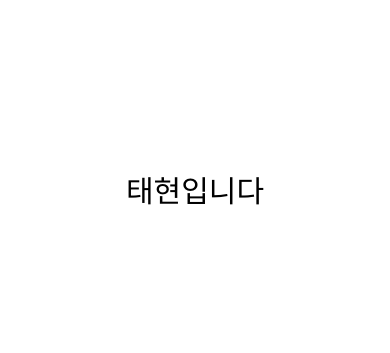
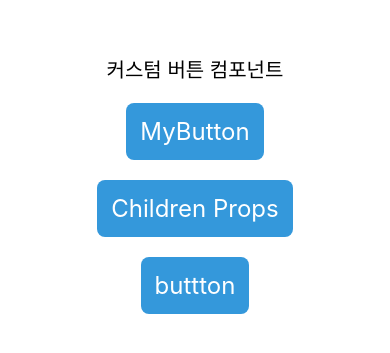
Before and after one commit to totquf/First-React-Native, a React Native app: screen / in a window 390 px wide. Shown: the part 233-586 px from the top of the page. Built offline with nearby package versions, Linux system fonts and the light colour scheme.

Commit message:
props공부

```diff
--- a/package.json
+++ b/package.json
@@ -1,6 +1,7 @@
 {
   "dependencies": {
     "expo": "^47.0.0",
+    "prop-types": "^15.8.1",
     "react": "18.1.0",
     "react-dom": "18.1.0",
     "react-native": "0.70.5",
--- a/scr/App.js
+++ b/scr/App.js
@@ -1,18 +1,21 @@
 import React from "react";
 import { Text, View, StyleSheet } from 'react-native';
+import MyButton from "./MyButton";
+
+const onPress = () => {
+    return alert("버튼이 클릭되었습니다")
+}
 
 const App = () => {
-    //dfdfdf
-    let name = '태현'
     return (
         <View style={styles.container}>
-            <Text style={styles.text}>
-                {(() => {
-                    if (name == "태현") return "태현입니다"
-                    else if (name == "서경") return "서경입니다"
-                    else return "이름이 없습니다"
-                })()}
-            </Text>
+            <Text style={styles.text}>커스텀 버튼 컴포넌트</Text>
+            <MyButton title='MyButton' onPress={onPress} />
+
+            {/*태그 사이에 지정된 값(Children Props)은 자식 컴포넌트(TouchableOpacity,Text)의 props에 childen이라는 이름으로 전달됨*/}
+            <MyButton title='MyButton' onPress={onPress}>Children Props</MyButton>
+
+            <MyButton onPress={onPress} />
         </View>
     )
 }
@@ -25,8 +28,9 @@ const styles = StyleSheet.create({
         backgroundColor: "#ffffff",
     },
     text: {
-        fontSize: 30,
-    }
+        fontSize: 20,
+        marginBottom: 10,
+    },
 })
 
 export default App;
--- /dev/null
+++ b/scr/MyButton.js
@@ -0,0 +1,44 @@
+import React from "react";
+import { Text, TouchableOpacity, StyleSheet } from 'react-native';
+import propTypes from 'prop-types';
+
+//커스텀 버튼 컴포넌트
+const MyButton = ({title, onPress, children}) => {
+    return (
+        //onPress속성을 사용가능한 컴포넌트
+        <TouchableOpacity
+            style={styles.button}
+            onPress={() => onPress}>
+            <Text style={styles.button_text}>
+                {children || title}
+            </Text>
+        </TouchableOpacity>
+    )
+}
+
+//컴포넌트의 props에 기본값을 지정해서 props가 없을경우 기본값을 출력
+MyButton.defaultProps = {
+    title: 'buttton',
+}
+
+//PropTypes을 통해 컴포넌트(MyButton)에서 전달받아야 하는 props의 타입.필수여부를 지정할 수 있음
+MyButton.propTypes = {
+    title: propTypes.string.isRequired,
+    onPress: propTypes.func.isRequired,
+}
+
+const styles = StyleSheet.create({
+    button: {
+        backgroundColor: '#3498DB',
+        padding: 14,
+        margin: 10,
+        borderRadius: 8,
+    },
+    button_text: {
+        fontSize: 24,
+        color: '#fff',
+    },
+
+})
+
+export default MyButton;
```
Also changed, not shown: 2 other files (tests, documents, lock files or other folders).
